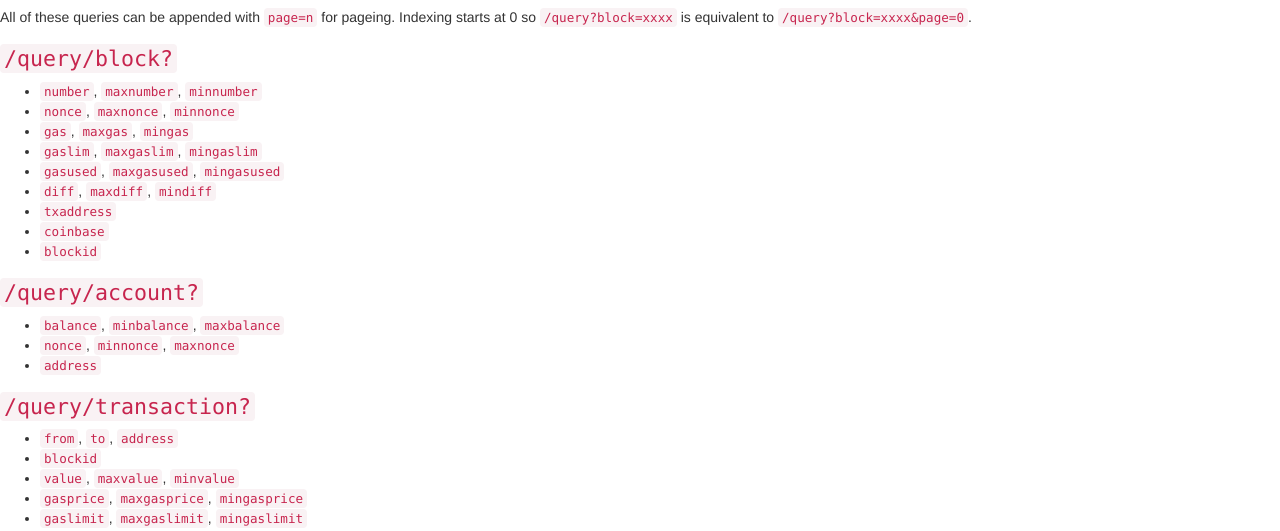
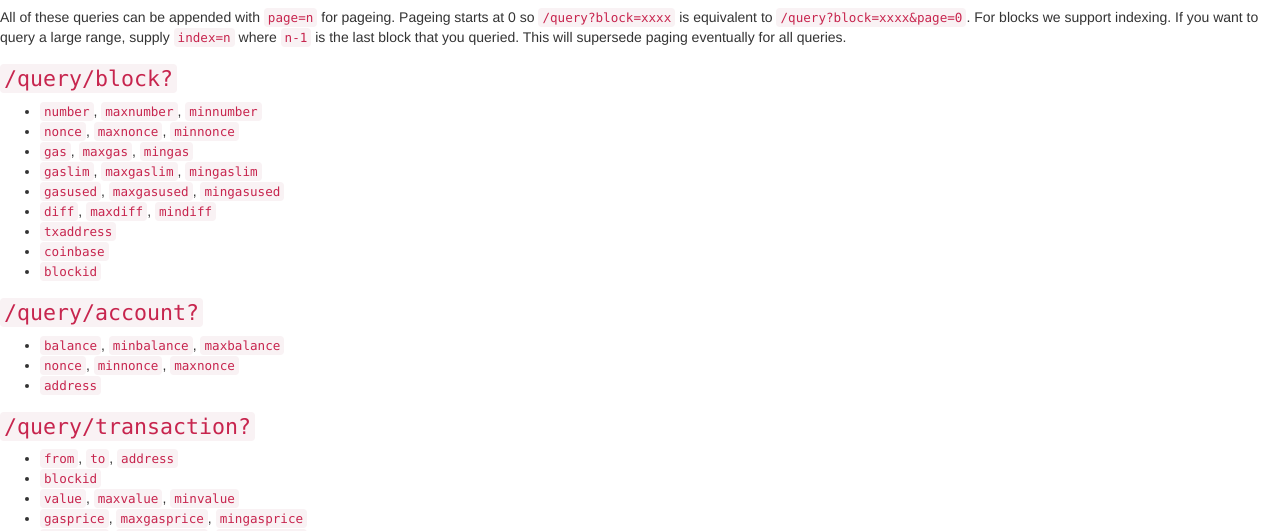
Before and after one commit to kejace/hserver-eth, a plain HTML site: page static/help.html in a window 1280 px wide. Shown: the part 86-617 px from the top of the page. Drawn offline with Linux system fonts and the light colour scheme.

Commit message:
Changed helpfile.

```diff
--- a/static/help.html
+++ b/static/help.html
@@ -11,7 +11,7 @@
 <body>
 <h2 id="endpoints">Endpoints</h2>
 <p>There are three REST endpoints, corrensponding to the query of a block, address and a transaction, respectively.</p>
-<p>All of these queries can be appended with <code>page=n</code> for pageing. Indexing starts at 0 so <code>/query?block=xxxx</code> is equivalent to <code>/query?block=xxxx&amp;page=0</code>.</p>
+<p>All of these queries can be appended with <code>page=n</code> for pageing. Pageing starts at 0 so <code>/query?block=xxxx</code> is equivalent to <code>/query?block=xxxx&amp;page=0</code>. For blocks we support indexing. If you want to query a large range, supply <code>index=n</code> where <code>n-1</code> is the last block that you queried. This will supersede paging eventually for all queries.</p>
 <h3 id="queryblock"><code>/query/block?</code></h3>
 <ul>
 <li><code>number</code>, <code>maxnumber</code>, <code>minnumber</code></li>
```
Also changed, not shown: 1 other file.
